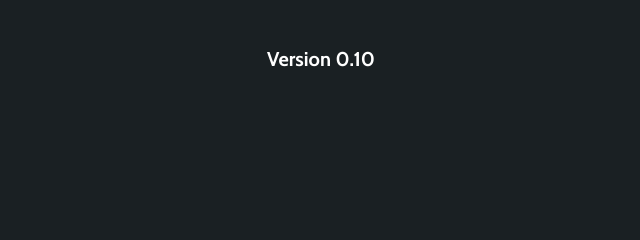
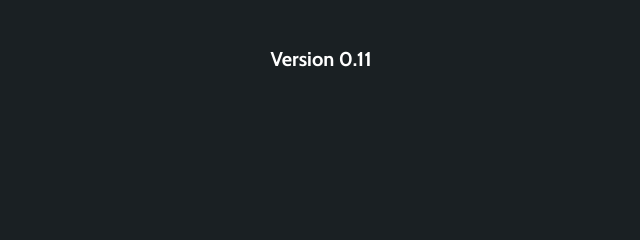
Before and after one commit to Chattyice234/Rubber, a plain HTML site: page index.html in a window 1280 px wide. Shown: the top 240 px of the page, 319-959 px from the left. Drawn offline with nearby package versions, Linux system fonts and the light colour scheme.

Commit message:
Update index.html

```diff
--- a/index.html
+++ b/index.html
@@ -326,7 +326,7 @@
         }
   </style>
      <!-- <h2><span>Update Log:</span></h2> -->
-     <h6>Version 0.10</h6>
+     <h6>Version 0.11</h6>
      <button class="button-git" onclick="location.href='https://github.com/Chattyice234/Rubber'">GitHub</button>
      <div id="container-m">
      <h1><span>Rubber</span> Games</h1>
```
